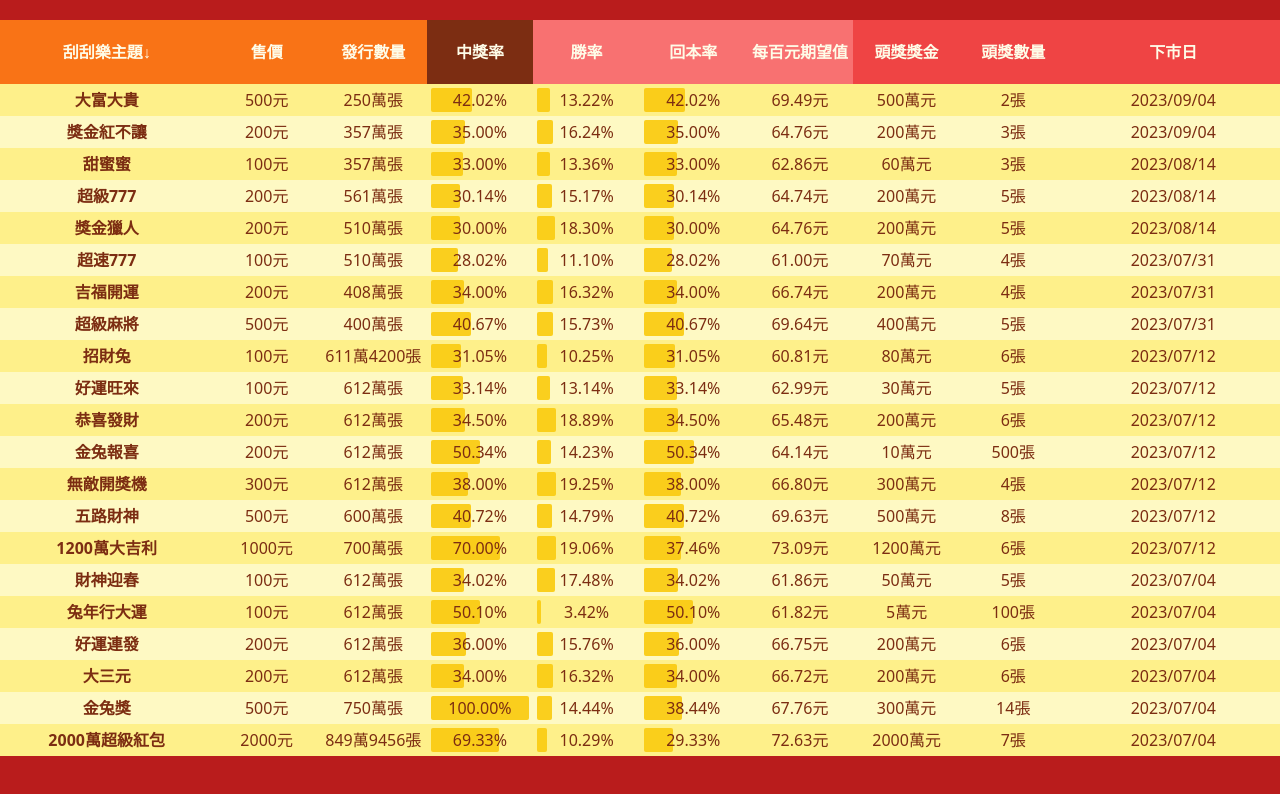
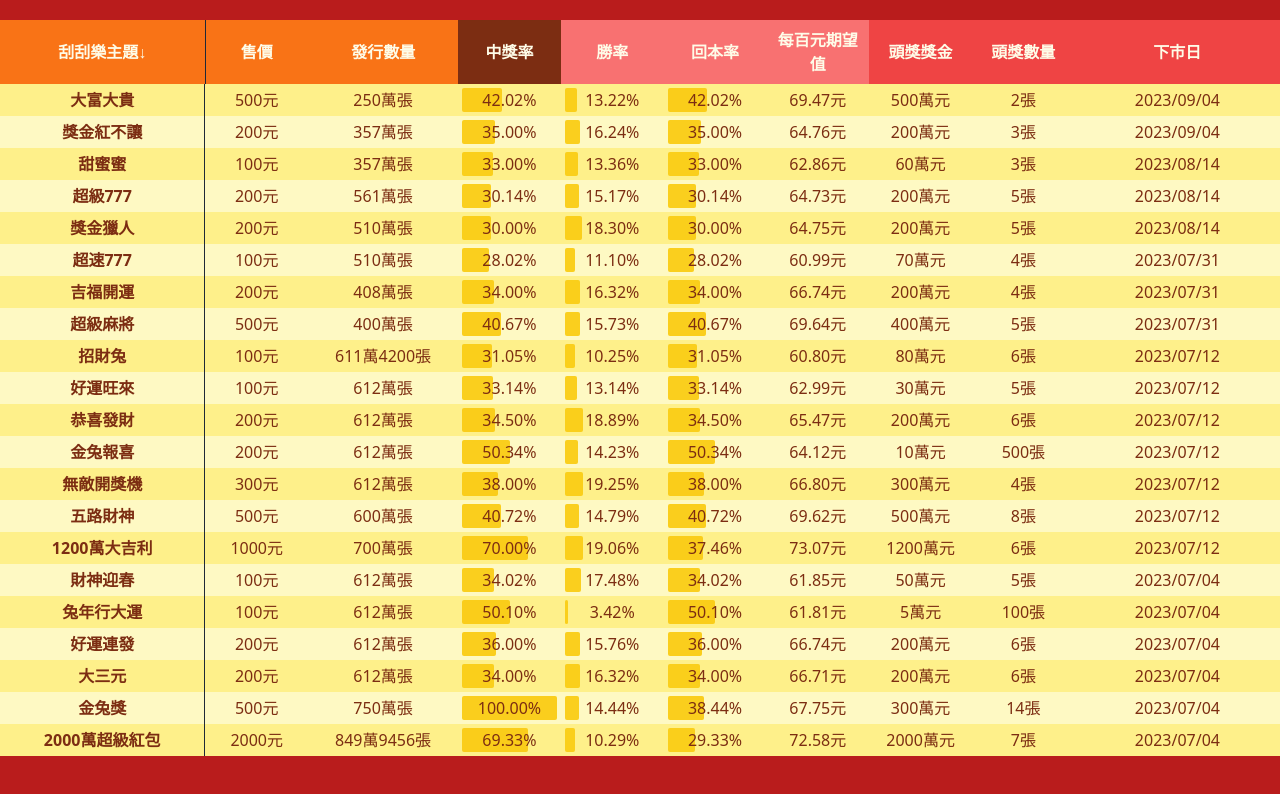
Before and after one commit to r3399r/antares, a React (Create React App) app in the folder frontend/: page / in a window 1280 px wide. Shown: the top 794 px of the page. Built offline with nearby package versions, Linux system fonts and the light colour scheme.

Commit message:
improve ui

```diff
--- a/frontend/src/page/instant/index.tsx
+++ b/frontend/src/page/instant/index.tsx
@@ -27,9 +27,9 @@ const Instant = () => {
 
   return (
     <div className="overflow-x-auto min-h-screen py-5 bg-red-700">
-      <div className="flex items-center text-center min-w-[900px] max-w-[1440px] h-[64px] mx-auto bg-red-500 text-yellow-50 font-bold">
+      <div className="flex items-center text-center min-w-[1000px] max-w-[1440px] h-[64px] mx-auto bg-red-500 text-yellow-50 font-bold">
         <div
-          className="w-1/6 min-w-[150px] h-full cursor-pointer bg-orange-500 flex items-center justify-center"
+          className="w-1/6 min-w-[150px] h-full cursor-pointer bg-orange-500 flex items-center justify-center sticky left-0 border-r-[1px] border-r-gray-800"
           onClick={() => click('id')}
         >
           <div className="p-1">刮刮樂主題{sort === 'id' && <span>↓</span>}</div>
@@ -41,7 +41,7 @@ const Instant = () => {
           <div className="p-1">售價{sort === 'cost' && <span>↓</span>}</div>
         </div>
         <div
-          className="w-1/12 min-w-[75px] h-full cursor-pointer bg-orange-500 flex items-center justify-center"
+          className="w-1/12 min-w-[150px] h-full cursor-pointer bg-orange-500 flex items-center justify-center"
           onClick={() => click('totalW')}
         >
           <div className="p-1">發行數量{sort === 'totalW' && <span>↓</span>}</div>
@@ -71,7 +71,7 @@ const Instant = () => {
           <div className="p-1">每百元期望值{sort === 'expect' && <span>↓</span>}</div>
         </div>
         <div
-          className="w-1/12 min-w-[75px] h-full cursor-pointer flex items-center justify-center"
+          className="w-1/12 min-w-[100px] h-full cursor-pointer flex items-center justify-center"
           onClick={() => click('topPrize')}
         >
           <div className="p-1">頭獎獎金{sort === 'topPrize' && <span>↓</span>}</div>
@@ -93,16 +93,26 @@ const Instant = () => {
         <div
           key={v.id}
           className={classNames(
-            'flex items-center text-center min-w-[900px] max-w-[1440px] mx-auto text-orange-900',
+            'flex items-center text-center min-w-[1000px] max-w-[1440px] mx-auto text-orange-900',
             {
               'bg-yellow-200': i % 2 === 0,
               'bg-yellow-100': i % 2 === 1,
             },
           )}
         >
-          <div className="w-1/6 min-w-[150px] p-1 font-bold">{v.topic}</div>
+          <div
+            className={classNames(
+              'w-1/6 min-w-[150px] p-1 font-bold sticky left-0 border-r-[1px] border-r-gray-800 z-20',
+              {
+                'bg-yellow-200': i % 2 === 0,
+                'bg-yellow-100': i % 2 === 1,
+              },
+            )}
+          >
+            {v.topic}
+          </div>
           <div className="w-1/12 min-w-[75px] p-1">{v.cost}元</div>
-          <div className="w-1/12 min-w-[75px] p-1">
+          <div className="w-1/12 min-w-[150px] p-1">
             {v.totalW}萬{v.totalR === 0 ? '' : v.totalR}張
           </div>
           <div className="w-1/12 min-w-[75px] p-1 relative">
@@ -127,7 +137,7 @@ const Instant = () => {
             />
           </div>
           <div className="w-1/12 min-w-[75px] p-1">{bn(v.expect).toFixed(2)}元</div>
-          <div className="w-1/12 min-w-[75px] p-1">{v.topPrize}萬元</div>
+          <div className="w-1/12 min-w-[100px] p-1">{v.topPrize}萬元</div>
           <div className="w-1/12 min-w-[75px] p-1">{v.topCount}張</div>
           <div className="w-1/6 min-w-[150px] p-1">{v.closeDate}</div>
         </div>
--- a/frontend/src/service/instantService.ts
+++ b/frontend/src/service/instantService.ts
@@ -18,7 +18,7 @@ export const getStats = (
         totalBingo = totalBingo.plus(v.count);
         if (v.prize > data.cost) totalWin = totalWin.plus(v.count);
         if (v.prize >= data.cost) totalNoLose = totalNoLose.plus(v.count);
-        if (v.prize > 5000) product = bn(v.prize).times(0.8).times(v.count).plus(product);
+        if (v.prize > 5000) product = bn(v.prize).times(0.796).times(v.count).plus(product);
         else product = bn(v.prize).times(v.count).plus(product);
         if (v.prize > topPrize) topPrize = v.prize;
       });
```
